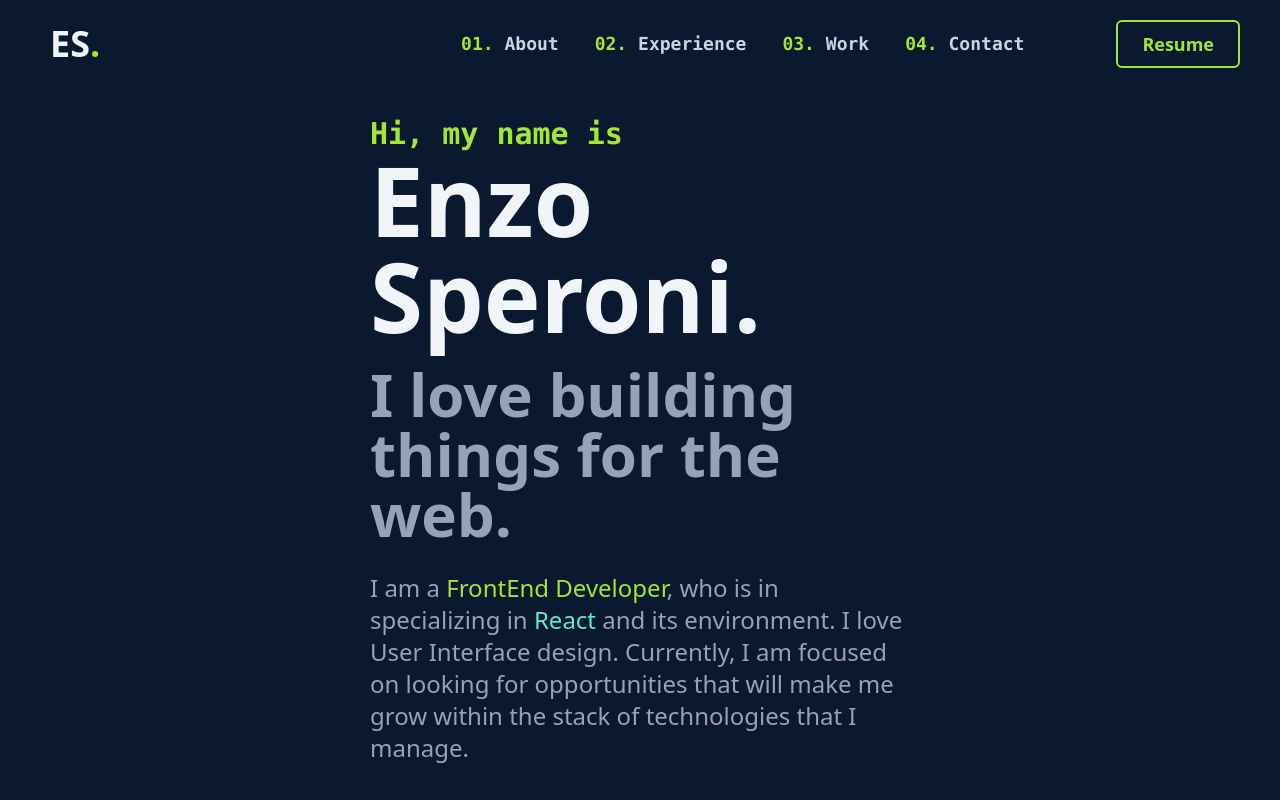
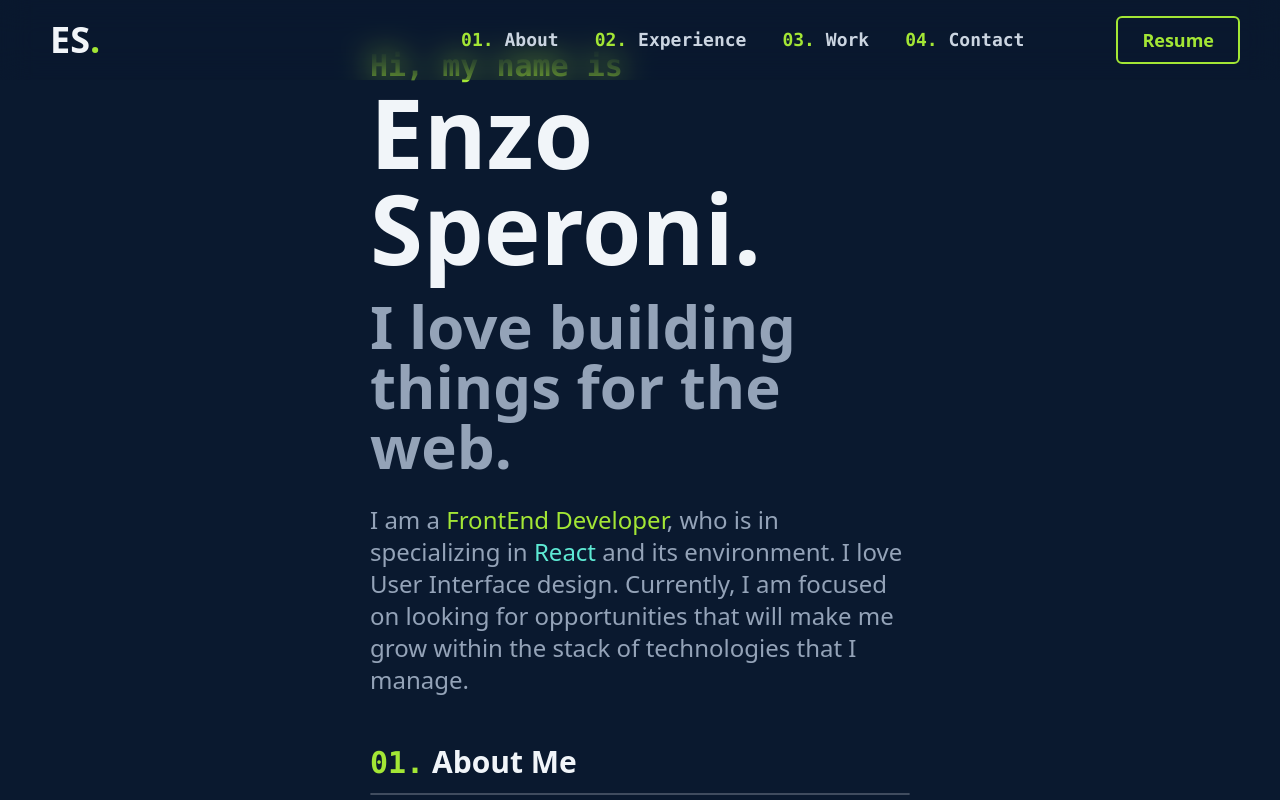
Before and after one commit to enzoSperoni01/portfolio-react-tw, a React (Vite) app: page / in a window 1280 px wide. Shown: the top 800 px of the page. Built offline with nearby package versions, Linux system fonts and the light colour scheme.

Commit message:
Button Resfresh + Fixed Navbar + Styling 'Navbar' Component

```diff
--- a/src/components/Navbar.jsx
+++ b/src/components/Navbar.jsx
@@ -1,7 +1,6 @@
-import React from 'react';
 import { Link } from 'react-scroll';
 
-function Navbar() {
+const Navbar = () => {
     const menuItems = [
         {
             id: 1,
@@ -21,15 +20,18 @@ function Navbar() {
         },
     ]
 
+    const refreshPage = () => {
+        window.location.reload(false);
+    }
+
     return (
-        <header>
+        <header className='bg-[#0A192F]/10 backdrop-blur-lg py-4 w-full fixed top-0'>
             <nav className='
                 flex
                 justify-between
                 items-center
-                mt-5
             '>
-                <div>
+                <div onClick={refreshPage}>
                     <h1 className='
                         text-slate-100
                         font-bold
--- a/src/styles/index.css
+++ b/src/styles/index.css
@@ -2,10 +2,9 @@
 @tailwind components;
 @tailwind utilities;
 ::-webkit-scrollbar {
-    width: 12px;
-    background-color: none;
+    width: 7px;
 }
 ::-webkit-scrollbar-thumb {
     background-color: rgba(148, 163, 184, 0.30);
-    border-radius: 10px;
+    border-radius: 15px;
 }
```
